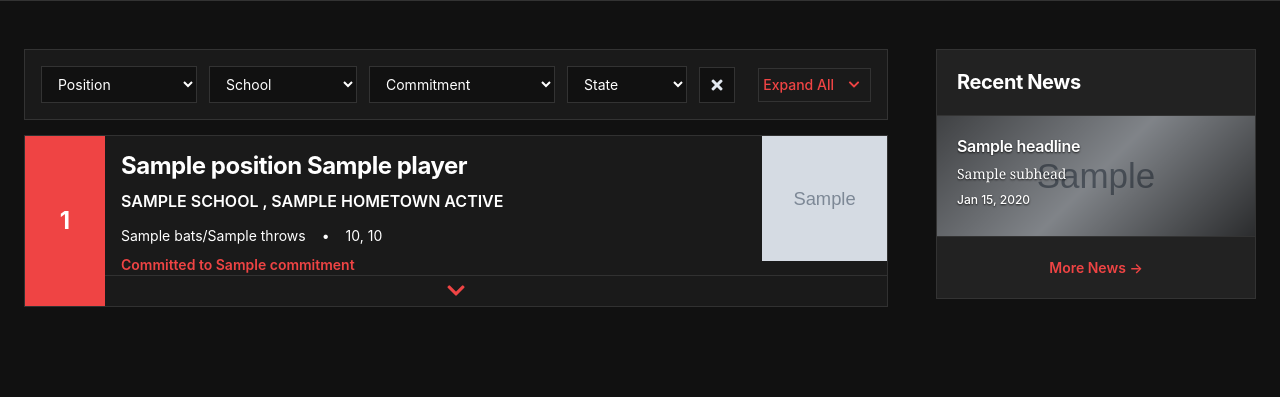
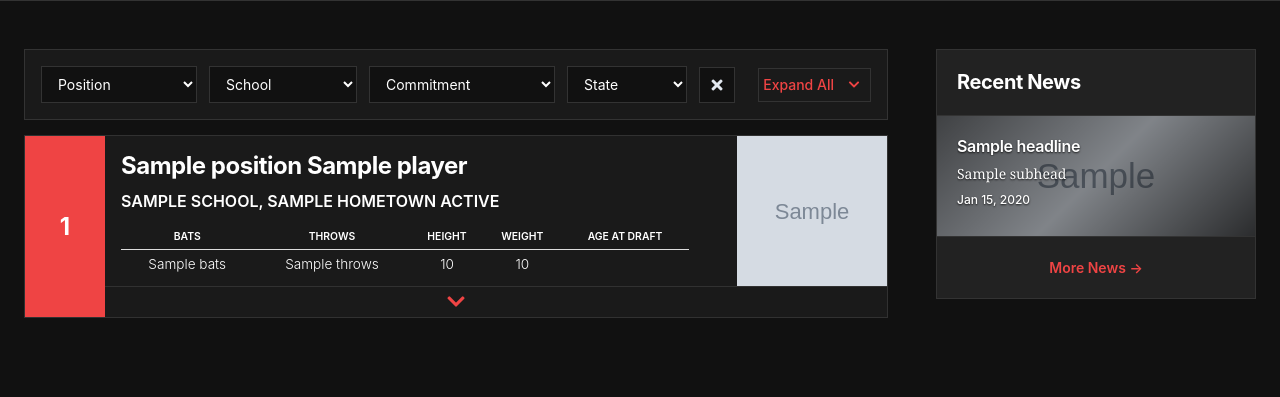
Before and after one commit to jeremyjbowers/over_slot, a Django app: template overslot/templates/rankings_detail.html in a window 1280 px wide. Shown: the part 555-952 px from the top of the page. Before the commit the page ends 862 px from the top, so only its background shows below. Run offline with Django 3.2, Linux system fonts and the light colour scheme; the template is opened without the code that fills it: most values are stand-ins (such as "Sample title", 1, 10 or a date in 2020); grey boxes marked "Sample" are stand-in pictures; parts of the project's set-up code (start-up, migrations or seed data) failed here and were passed over.

Commit message:
clean up player cards

```diff
--- a/overslot/templates/includes/player_ranking_card.html
+++ b/overslot/templates/includes/player_ranking_card.html
@@ -22,42 +22,67 @@
             </h3>
 
             <div class="player-position-school">
-                {% if player_ranking.age_at_draft %}
-                    {{ player_ranking.age_at_draft }} &bull;
-                {% endif %}
                 {% if player_ranking.level == 'High School' %}
-                    {% if player_ranking.school %}
-                        {{ player_ranking.school }}{% if 'HS' not in player_ranking.school %} HS{% endif %}
-                    {% endif %}
-                    {% if player_ranking.player.hometown or player_ranking.player.state %}
-                        , {% if player_ranking.player.hometown %}{{ player_ranking.player.hometown }}{% endif %}{% if player_ranking.player.hometown and player_ranking.player.state %} {% endif %}{% if player_ranking.player.state %}{{ player_ranking.player.state }}{% endif %}
-                    {% endif %}
+                    {% if player_ranking.school %}{{ player_ranking.school }}{% if 'HS' not in player_ranking.school %} HS{% endif %}{% endif %}{% if player_ranking.player.hometown or player_ranking.player.state %}, {% if player_ranking.player.hometown %}{{ player_ranking.player.hometown }}{% endif %}{% if player_ranking.player.hometown and player_ranking.player.state %} {% endif %}{% if player_ranking.player.state %}{{ player_ranking.player.state }}{% endif %}{% endif %}
                 {% else %}
-                    {% if player_ranking.school %}
-                        {{ player_ranking.school }}
-                    {% endif %}
-                    {% if player_ranking.player.hometown or player_ranking.player.state %}
-                        , {% if player_ranking.player.hometown %}{{ player_ranking.player.hometown }}{% endif %}{% if player_ranking.player.hometown and player_ranking.player.state %} {% endif %}{% if player_ranking.player.state %}{{ player_ranking.player.state }}{% endif %}
-                    {% endif %}
+                    {% if player_ranking.school %}{{ player_ranking.school }}{% endif %}{% if player_ranking.player.hometown or player_ranking.player.state %}, {% if player_ranking.player.hometown %}{{ player_ranking.player.hometown }}{% endif %}{% if player_ranking.player.hometown and player_ranking.player.state %} {% endif %}{% if player_ranking.player.state %}{{ player_ranking.player.state }}{% endif %}{% endif %}
                 {% endif %}
             </div>
 
             <div class="player-bio-info">
+                <style>
+                    #player-bio-info-table {
+                        width: 100%;
+                        border-collapse: collapse;
+                    }
+                    #player-bio-info-table th, #player-bio-info-table td {
+                        padding: 0.25rem;
+                    }
+                    #player-bio-info-table th {
+                        font-weight: 600;
+                        color: #fff;
+                        border-bottom: 1px solid #ddd;
+                        text-align: center;
+                        font-size: 0.65rem;
+                        text-transform: uppercase;
+                    }
+                    #player-bio-info-table td {
+                        font-weight: 300;
+                        color: #fff;
+                        text-align: center;
+                        font-size: 0.85rem;
+                    }
+                </style>
+                <table id="player-bio-info-table">
+                    <tr><th>Bats</th><th>Throws</th><th>Height</th><th>Weight</th><th>Age at draft</th></tr>
+                    <tr><td>{{ player_ranking.player.bats }}</td><td>{{ player_ranking.player.throws }}</td><td>{{ player_ranking.player.height }}</td><td>{{ player_ranking.player.weight }}</td><td>{{ player_ranking.age_at_draft }}</td></tr>
+                </table>
+            </div>
+
+            <!-- <div class="player-bio-info">
                 {% if player_ranking.player.bats and player_ranking.player.throws %}
-                <span class="bio-item">{{ player_ranking.player.bats }}/{{ player_ranking.player.throws }}</span>
-                {% endif %}&bull;
-                {% if player_ranking.player.height or player_ranking.player.weight %}
-                <span class="bio-item">{% if player_ranking.player.height %} {{ player_ranking.player.height }}{% endif %}{% if player_ranking.player.weight %}{% if player_ranking.player.height %}, {% endif %}{{ player_ranking.player.weight }}{% endif %}</span>
+                <span class="bio-item">Bats / Throws: {{ player_ranking.player.bats }}/{{ player_ranking.player.throws }}</span>
                 {% endif %}
             </div>
 
+            <div class="player-bio-info">
+                {% if player_ranking.player.height or player_ranking.player.weight %}
+                <span class="bio-item">Height / Weight: {% if player_ranking.player.height %} {{ player_ranking.player.height }}{% endif %}{% if player_ranking.player.weight %}{% if player_ranking.player.height %}, {% endif %}{{ player_ranking.player.weight }}{% endif %}</span>
+                {% endif %}
+            </div>
+
+            {% if player_ranking.age_at_draft %}
+            <div class="player-bio-info">
+                <span class="bio-item">Age at draft: {{ player_ranking.age_at_draft }}</span>
+            </div>
+            {% endif %}
 
 
             {% if player_ranking.commitment %}
             <div class="player-commitment">
                 Committed to {{ player_ranking.commitment }}
             </div>
-            {% endif %}
+            {% endif %} -->
         </div>
         <!-- Preserve 3-column grid layout without chips -->
         <div class="player-tags"></div>
--- a/overslot/templates/rankings_detail.html
+++ b/overslot/templates/rankings_detail.html
@@ -106,7 +106,7 @@
 
 .player-card-content {
     display: grid;
-    grid-template-columns: 1fr auto 125px;
+    grid-template-columns: 1fr auto 150px;
     align-items: center;
     padding: 0;
     padding-left: 6rem;
@@ -115,8 +115,8 @@
 }
 
 .player-photo-container {
-    width: 125px;
-    height: 125px;
+    width: 150px;
+    height: 150px;
     flex-shrink: 0;
     position: relative;
     align-self: stretch;
```
